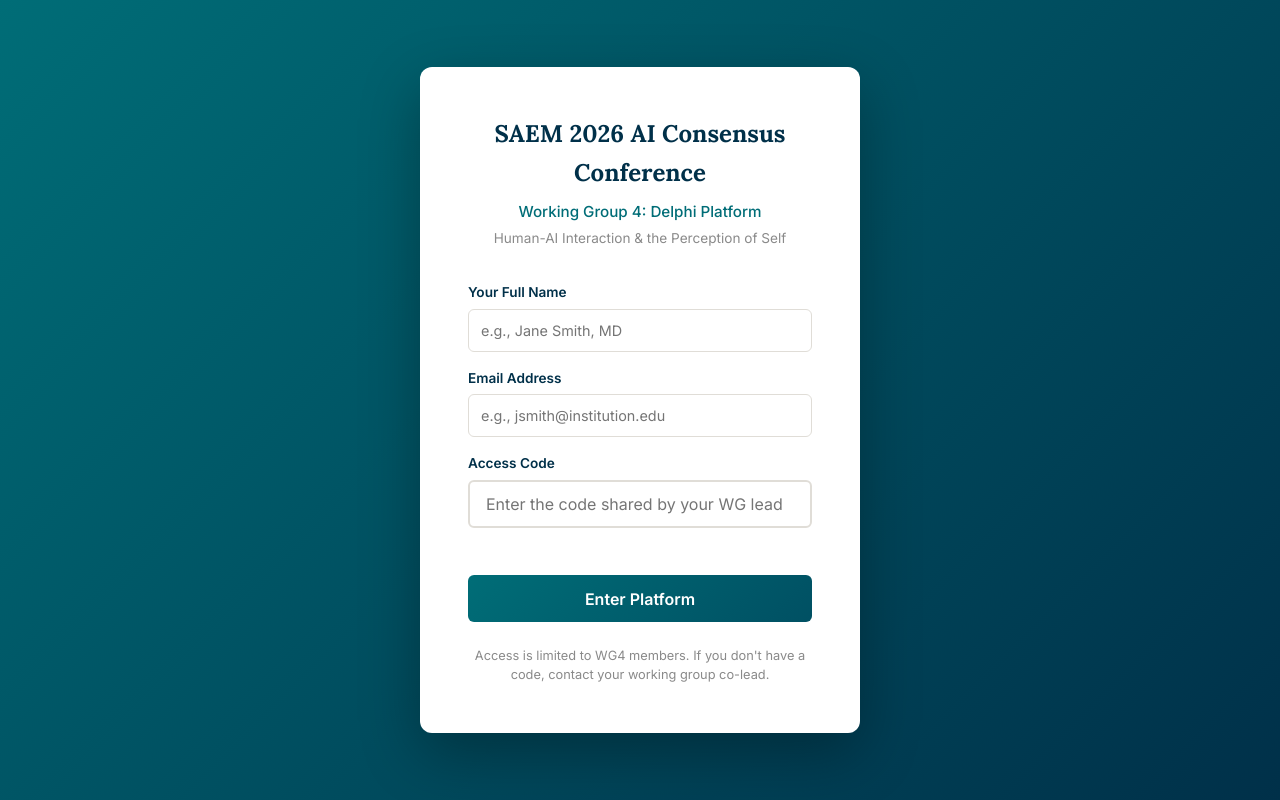
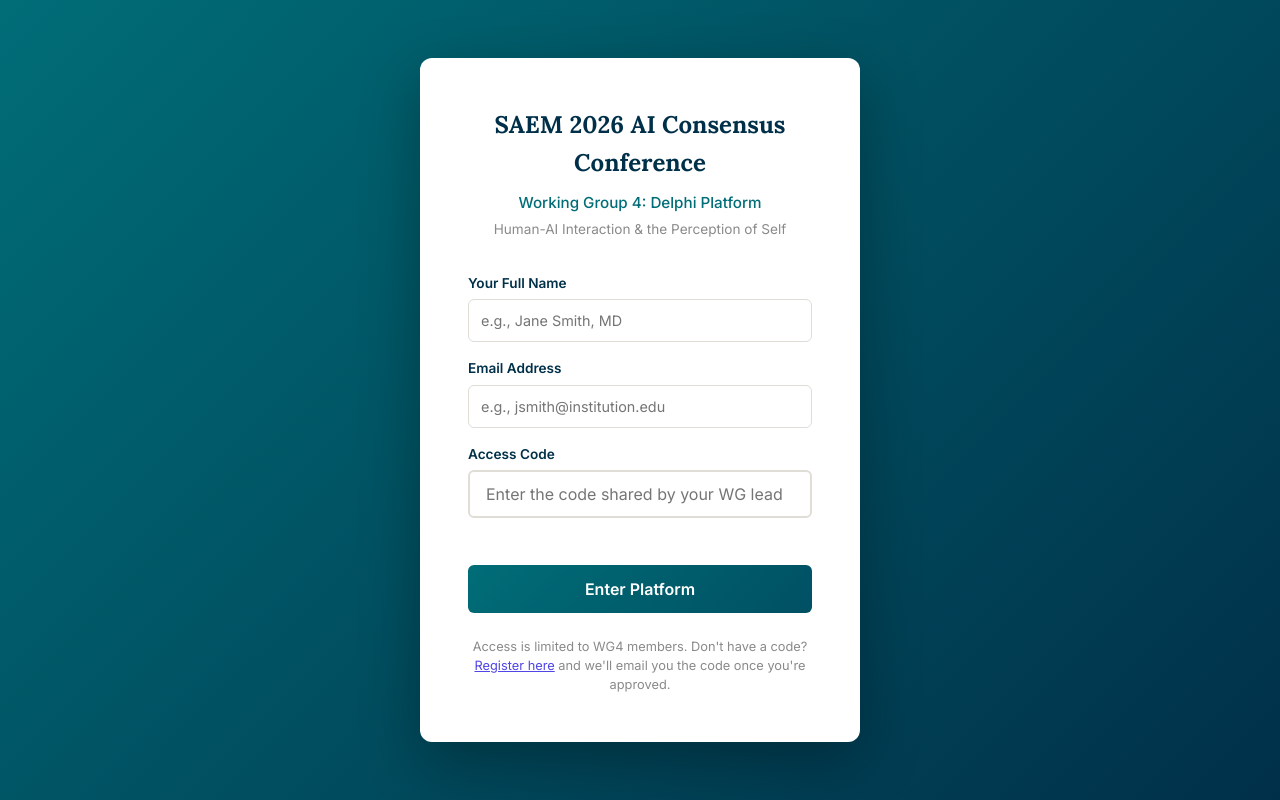
Before and after one commit to tehreemrehman-hash/saem-wg4-delphi, a plain HTML site: page index.html in a window 1280 px wide. Drawn offline with nearby package versions, Linux system fonts and the light colour scheme.

Commit message:
Add Register here link to access gate hint

```diff
--- a/index.html
+++ b/index.html
@@ -1005,7 +1005,7 @@
             </div>
             <div class="login-error" id="login-error"></div>
             <button class="login-btn" onclick="attemptLogin()">Enter Platform</button>
-            <div class="login-hint">Access is limited to WG4 members. If you don't have a code, contact your working group co-lead.</div>
+            <div class="login-hint">Access is limited to WG4 members. Don't have a code? <a href="https://docs.google.com/forms/d/e/1FAIpQLSckTcH3afUtUWThKjQUDKJNzc8vF0SV7_Lhgere-JLQHM8U0w/viewform" target="_blank" rel="noopener" style="color:#4F46E5;text-decoration:underline;">Register here</a> and we'll email you the code once you're approved.</div>
         </div>
     </div>
 
```
